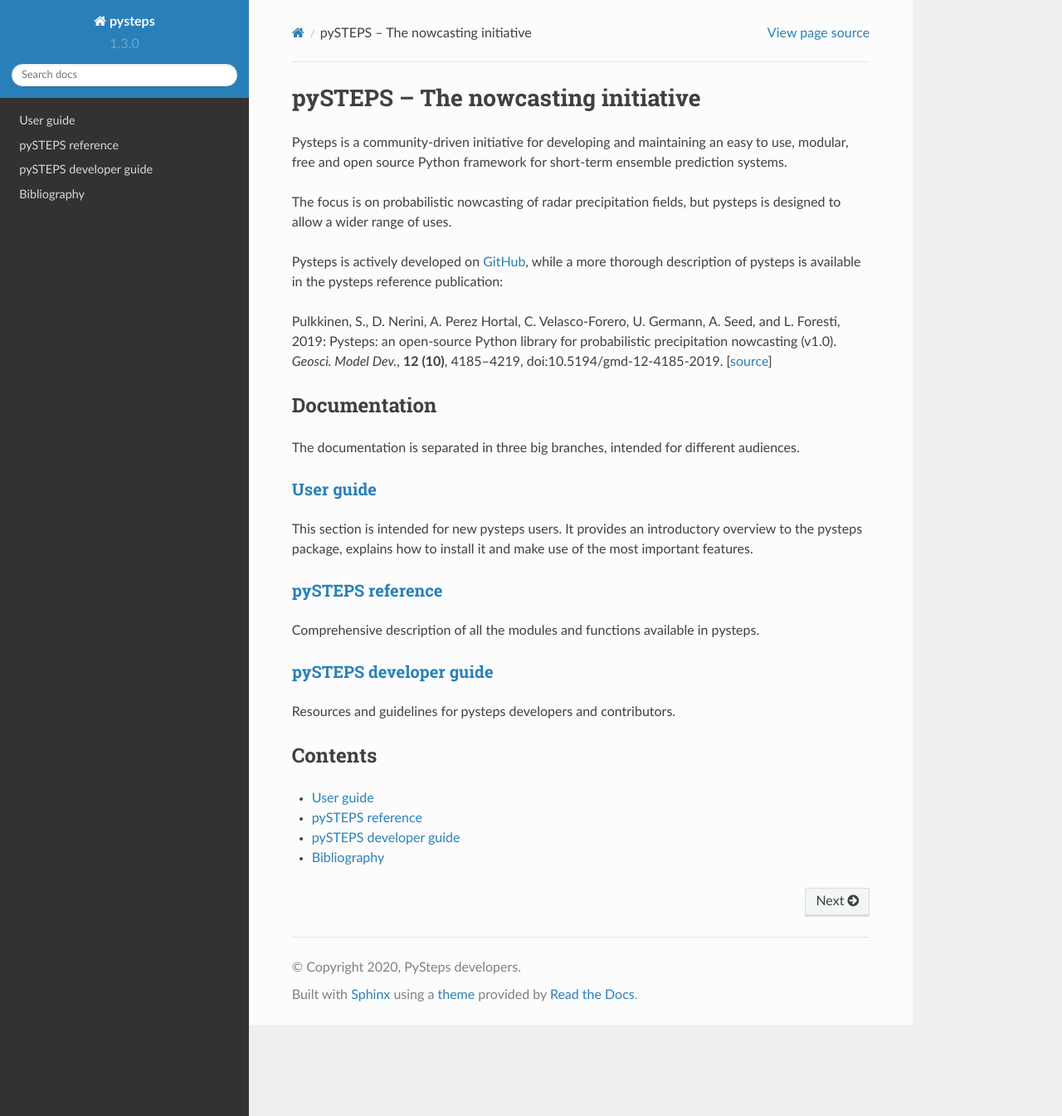
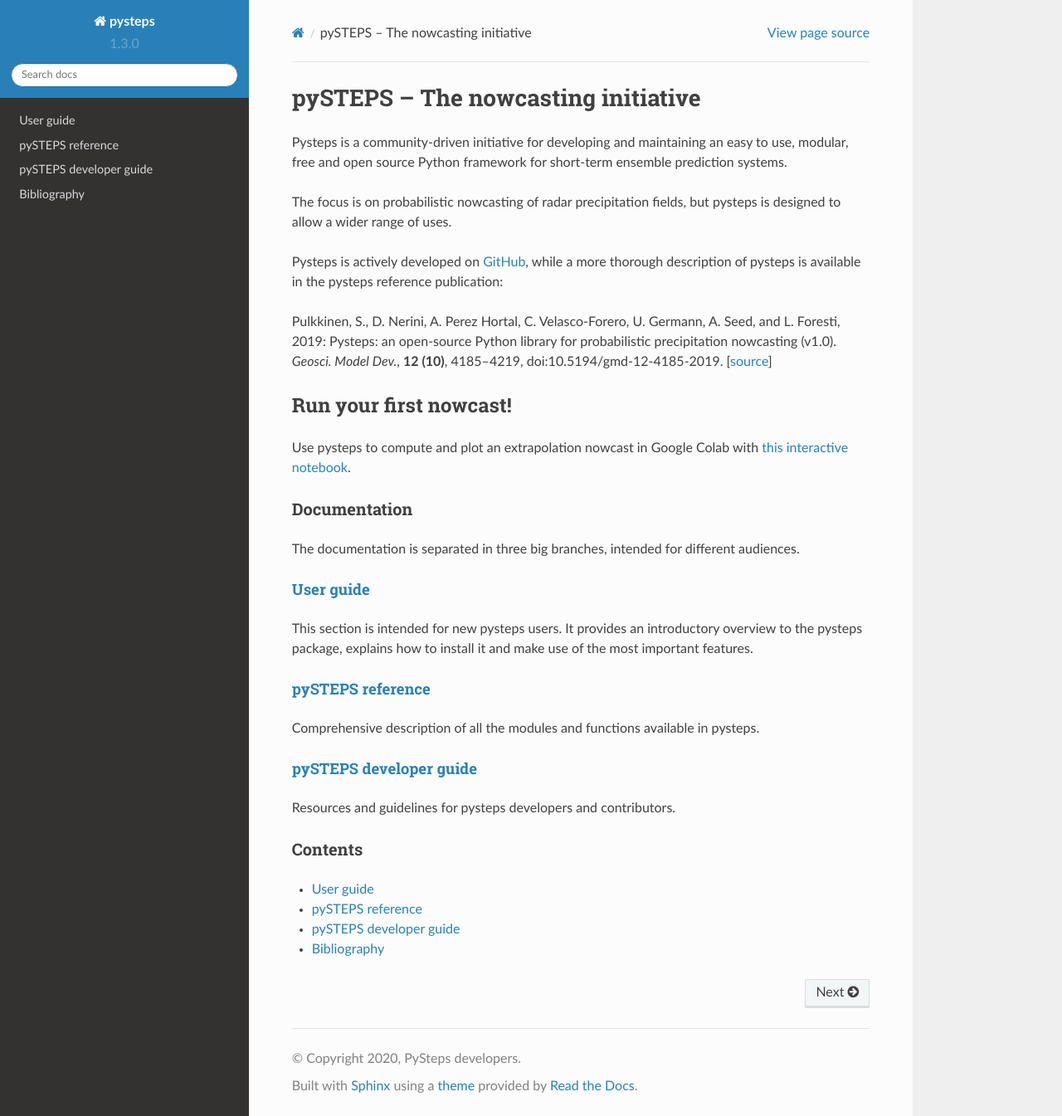
Before and after one commit to pySTEPS/pysteps, a Sphinx documentation site: the page built from doc/source/index.rst, in a window 1280 px wide and 1345 px high. Shown: the whole window at 83% size. Built offline with Sphinx 7.4.7 and the Read the Docs theme 2.0.0, drawn with Linux system fonts in a browser that asks for light colours; pages that are not in the unit, such as notebooks, are missing from menus.

Commit message:
Add nowcast example to the documentation's home

```diff
--- a/doc/source/index.rst
+++ b/doc/source/index.rst
@@ -21,12 +21,18 @@
 __ https://doi.org/10.5194/gmd-12-4185-2019
 
 
+Run your first nowcast!
+-----------------------
+
+Use pysteps to compute and plot an extrapolation nowcast in Google Colab with `this interactive notebook`__.
+
+__ https://colab.research.google.com/github/pySTEPS/pysteps/blob/master/examples/my_first_nowcast.ipynb
+
 Documentation
 =============
 
 The documentation is separated in three big branches, intended for different
 audiences.
-
 
 :ref:`user-guide`
 ~~~~~~~~~~~~~~~~~
```
